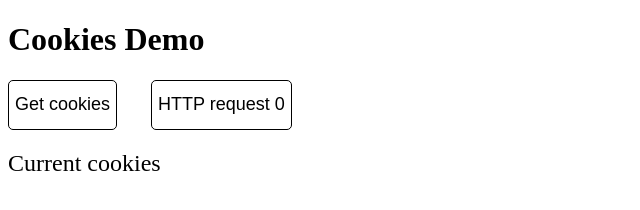
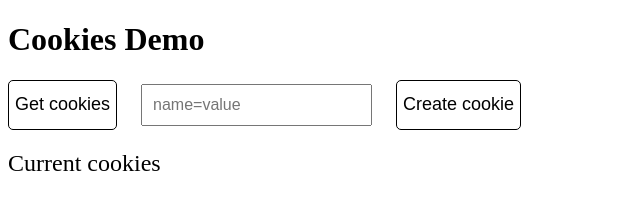
Before and after one commit to dodge1912/cookies-demo, a website: page public/index.html in a window 1280 px wide. Shown: the whole page, without its empty margins (0-640 px from the left). Drawn offline with Linux system fonts and the light colour scheme.

Commit message:
Finnish first version

```diff
--- a/public/index.html
+++ b/public/index.html
@@ -12,9 +12,9 @@
     <button class="js-get-cookies">
       Get cookies
     </button>
-    <button class="js-fake-http">
-      <p>HTTP request</p>
-      <p class="js-http-status"></p>
+    <input type="text" class="js-cookie-text" placeholder="name=value">
+    <button class="js-create-cookie">
+      Create cookie
     </button>
     <div class="results_outer-container">
       <h2 class="results_title">
--- a/public/index.js
+++ b/public/index.js
@@ -1,24 +1,14 @@
 const btnGetCookies = document.querySelector(".js-get-cookies");
-const btnHttpRequest = document.querySelector(".js-fake-http");
+const btnCreateCookie = document.querySelector(".js-create-cookie");
 
 const resultsContainer = document.querySelector(".js-results_inner-container");
-const httpStatus = document.querySelector(".js-http-status");
-
+const cookieText = document.querySelector(".js-cookie-text");
 
 btnGetCookies.addEventListener("click", function() {
   resultsContainer.innerHTML = document.cookie;
 });
 
-const httpCounter = 0;
-httpStatus.innerHTML = httpCounter;
-
-btnHttpRequest.addEventListener("click", function() {
-  fetch('/')
-  .then(res => {
-    httpCounter++;
-    httpStatus.innerHTML = httpCounter;
-  })
-  .catch(err => {
-    console.log('Something went wrong!');
-  });
+btnCreateCookie.addEventListener("click", function() {
+  document.cookie = cookieText.value;
+  cookieText.value = '';
 });
--- a/public/styles.css
+++ b/public/styles.css
@@ -18,13 +18,19 @@ button {
   cursor: pointer;
 }
 
+input {
+  margin-left: 20px;
+  font-size: 16px;
+  padding: 10px;
+}
+
 button p {
   margin: 0;
   display: inline-block;
 }
 
 button:last-of-type {
-  margin-left: 30px;
+  margin-left: 20px;
 }
 
 .results_title {
```
